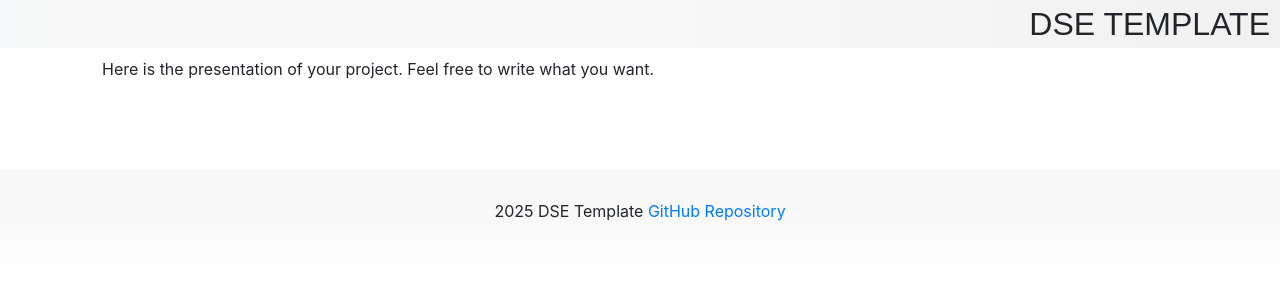
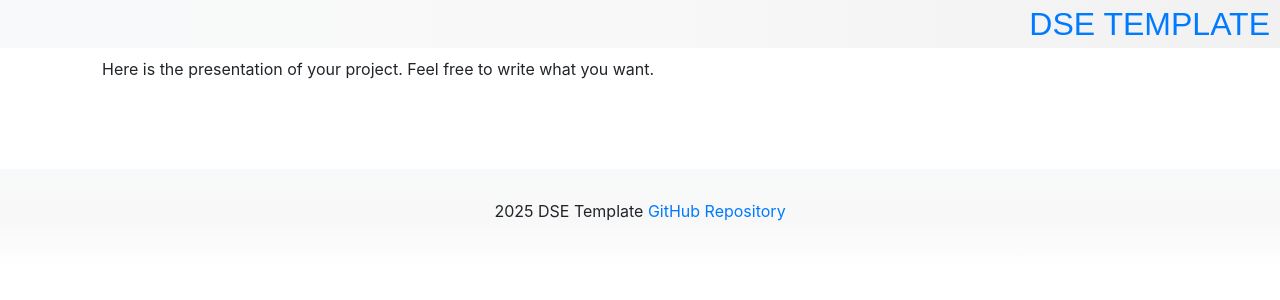
Before and after one commit to Giada-collab/DSE_template, a Jekyll site: the page built from presentation.md, in a window 1280 px wide. Shown: the top 300 px of the page. Built offline with Jekyll 4.4.1, drawn with Linux system fonts in a browser that asks for light colours; some web fonts are replaced.

Commit message:
Update default.html

```diff
--- a/_layouts/default.html
+++ b/_layouts/default.html
@@ -17,7 +17,7 @@
 
 <body>
   <div class="container">
-    <div class="dse">DSE TEMPLATE</div>
+    <div class="dse"><a href="index.html">DSE TEMPLATE</a></div>
     <div class="row g-5">
       <div class="section-grid" id="contenidotexto">
 
```
